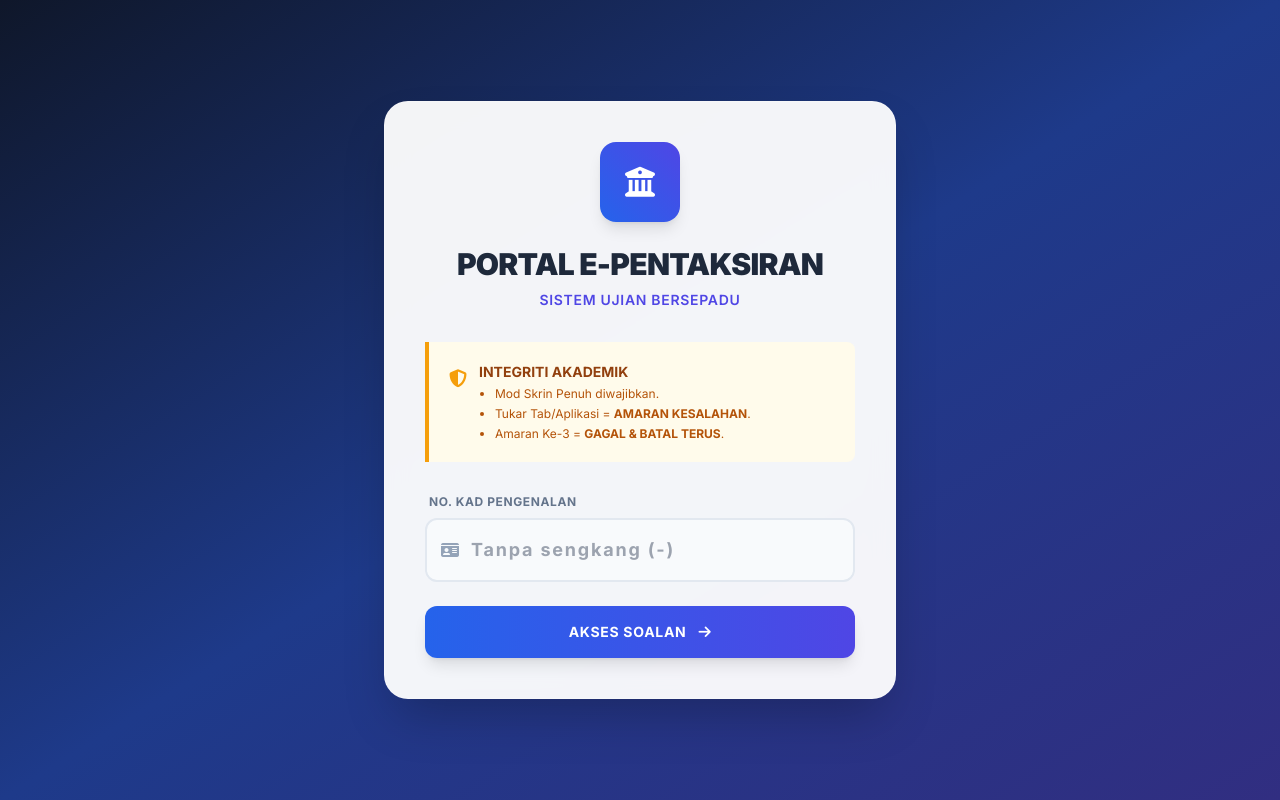
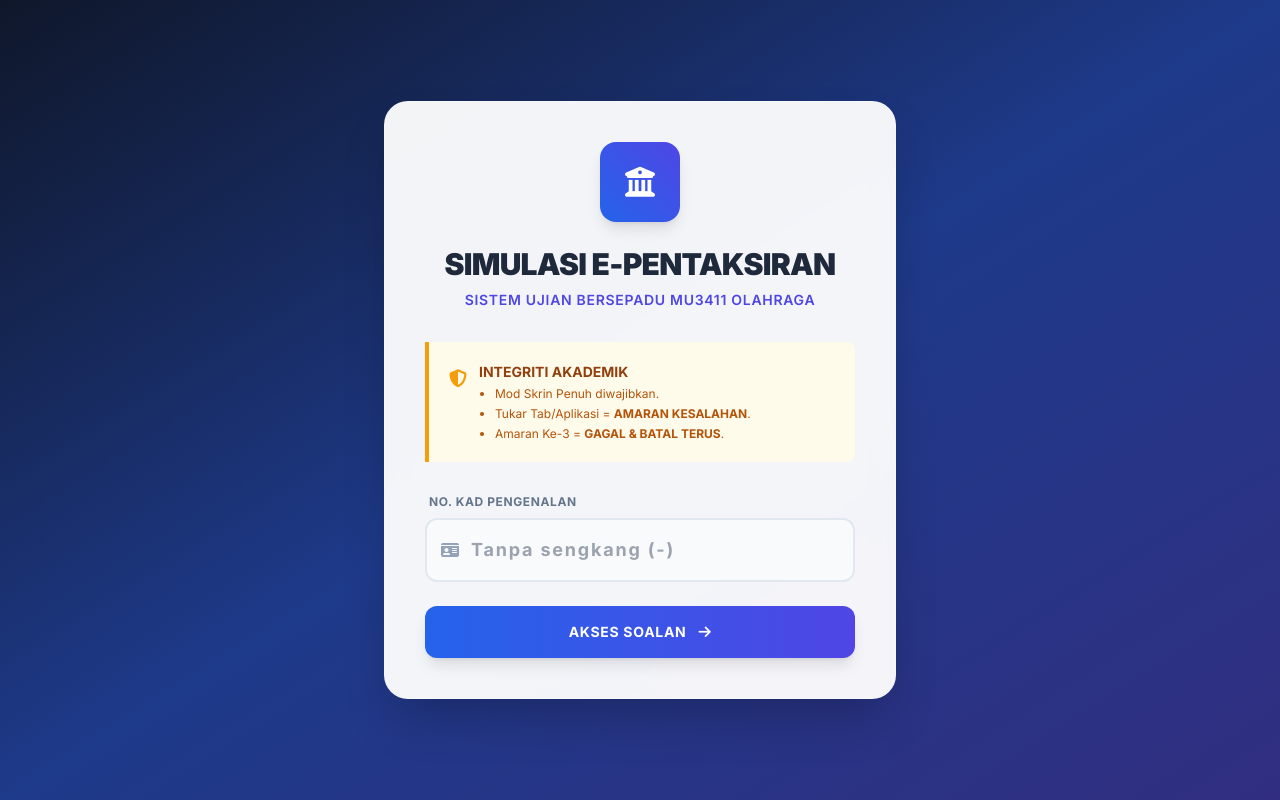
Before and after one commit to UnitKokurikulumIPGKDA/Simulasi-Olahraga-MPU3411, a plain HTML site: page index.html in a window 1280 px wide. Drawn offline with nearby package versions, Linux system fonts and the light colour scheme; some packages are replaced by stand-ins of ours; a script that the page names is missing.

Commit message:
Update index.html

```diff
--- a/index.html
+++ b/index.html
@@ -32,8 +32,8 @@
                 <div class="inline-flex items-center justify-center w-20 h-20 rounded-2xl bg-gradient-to-tr from-blue-600 to-indigo-600 text-white mb-6 shadow-lg">
                     <i class="fas fa-university text-3xl"></i>
                 </div>
-                <h1 class="text-3xl font-black text-slate-800 tracking-tight">PORTAL E-PENTAKSIRAN</h1>
-                <p class="text-indigo-600 font-semibold mt-2 text-sm uppercase tracking-wider">Sistem Ujian Bersepadu</p>
+                <h1 class="text-3xl font-black text-slate-800 tracking-tight">SIMULASI E-PENTAKSIRAN</h1>
+                <p class="text-indigo-600 font-semibold mt-2 text-sm uppercase tracking-wider">Sistem Ujian Bersepadu MU3411 OLAHRAGA</p>
             </div>
 
             <div class="bg-amber-50 border-l-4 border-amber-500 p-5 mb-8 rounded-r-lg">
```
